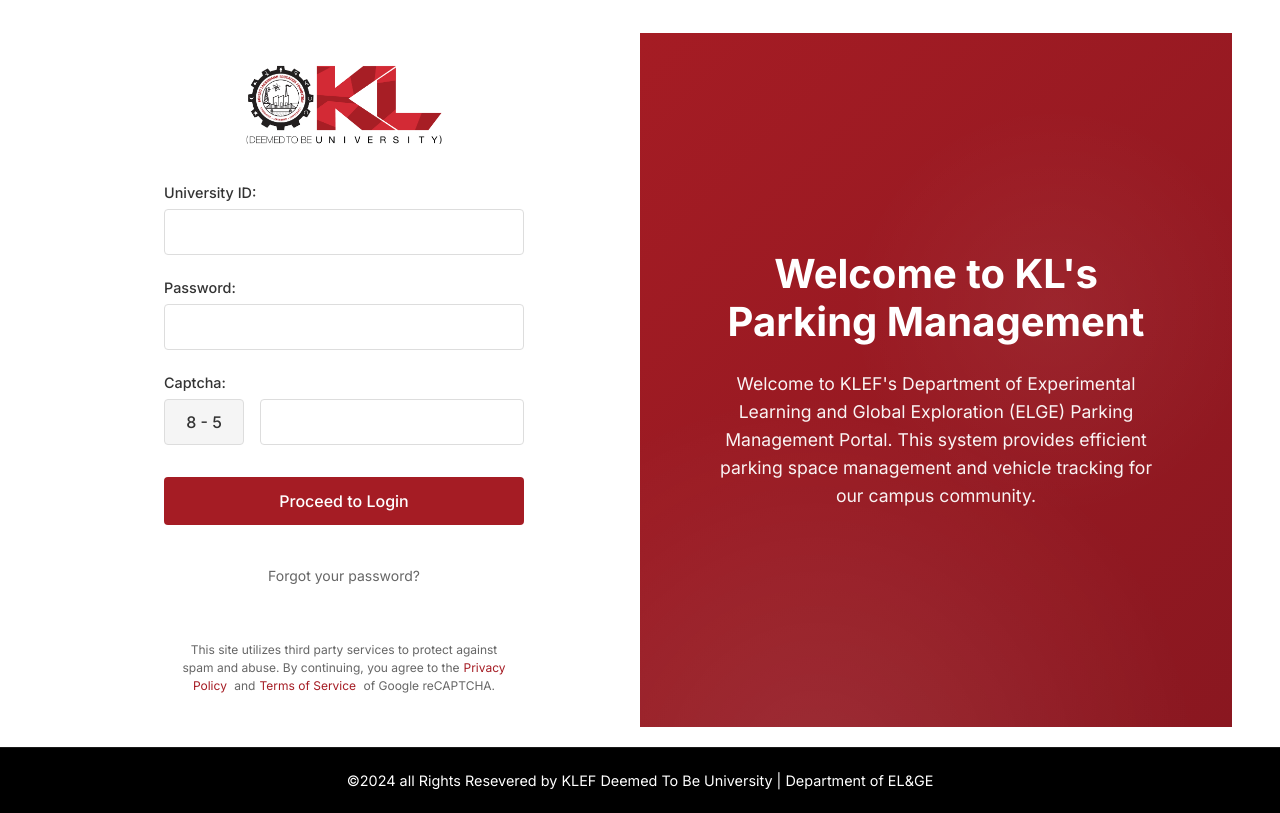
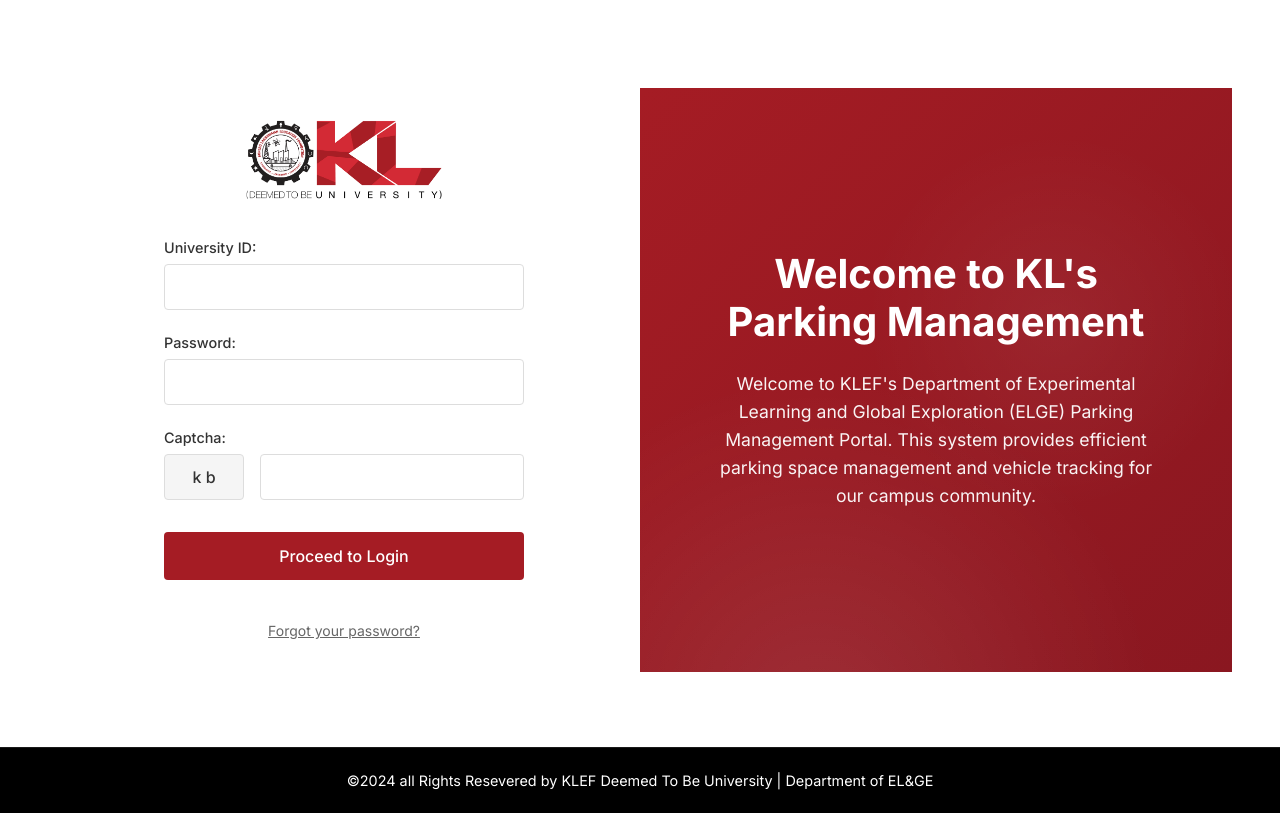
Before and after one commit to dinexh/parken, a Next.js app in the folder my-app/: page / in a window 1280 px wide. Built offline with nearby package versions, Linux system fonts and the light colour scheme.

Commit message:
added forgot password{

```diff
--- a/my-app/src/app/(pages)/auth/page.css
+++ b/my-app/src/app/(pages)/auth/page.css
@@ -169,12 +169,17 @@
   text-align: center;
   margin-top: 1rem;
 }
-
+.form__forgot a{
+  cursor: pointer;
+  text-decoration: underline;
+}
 .form__forgot-text {
   color: #666;
   text-decoration: none;
   font-size: 0.875rem;
   transition: color 0.2s ease;
+  cursor: pointer;
+  text-decoration: underline;
 }
 
 .form__forgot-text:hover {
--- a/my-app/src/app/(pages)/auth/page.tsx
+++ b/my-app/src/app/(pages)/auth/page.tsx
@@ -4,29 +4,40 @@ import { toast } from 'react-hot-toast';
 import './page.css';
 import Logo from '../../Assets/kllogo.png';
 import Image from 'next/image';
+import { useRouter } from 'next/navigation';
 
 export default function AuthPage() {
-  const [num1, setNum1] = useState(0);
-  const [num2, setNum2] = useState(0);
-  const [captchaInput, setCaptchaInput] = useState("");
-  const [errorMessage, setErrorMessage] = useState("");
+  const router = useRouter();
+  const [letter1, setLetter1] = useState('');
+  const [letter2, setLetter2] = useState('');
+  const [captchaInput, setCaptchaInput] = useState('');
+  const [errorMessage, setErrorMessage] = useState('');
+
+  const generateRandomLetter = () => {
+    const alphabet = 'abcdefghijklmnopqrstuvwxyz';
+    return alphabet[Math.floor(Math.random() * alphabet.length)];
+  };
+
+  const handleForgotPassword = () => {
+    router.push('/forgotpassword');
+  };
 
   useEffect(() => {
-    setNum1(Math.floor(Math.random() * 10) + 1);
-    setNum2(Math.floor(Math.random() * 10) + 1);
+    setLetter1(generateRandomLetter());
+    setLetter2(generateRandomLetter());
   }, []);
 
   function handleSubmit(e: React.FormEvent<HTMLFormElement>) {
     e.preventDefault();
-    if (parseInt(captchaInput) === num1 + num2) {
-      setErrorMessage("");
-      toast.success("Login Successful!");
+    if (captchaInput.toLowerCase() === letter1 + letter2) {
+      setErrorMessage('');
+      toast.success('Login Successful!');
     } else {
-      setErrorMessage("Incorrect verification. Try again.");
-      toast.error("Incorrect verification. Please try again.");
-      setNum1(Math.floor(Math.random() * 10) + 1);
-      setNum2(Math.floor(Math.random() * 10) + 1);
-      setCaptchaInput("");
+      setErrorMessage('Incorrect verification. Try again.');
+      toast.error('Incorrect verification. Please try again.');
+      setLetter1(generateRandomLetter());
+      setLetter2(generateRandomLetter());
+      setCaptchaInput('');
     }
   }
 
@@ -58,12 +69,13 @@ export default function AuthPage() {
           <div className="form__captcha">
             <label className="form__label">Captcha:</label>
             <div className="captcha-container">
-              <div className="captcha-question">{num1} - {num2}</div>
+              <div className="captcha-question">{letter1} {letter2}</div>
               <input
-                type="number"
+                type="text"
                 className="form__input captcha-input"
                 value={captchaInput}
                 onChange={(e) => setCaptchaInput(e.target.value)}
+                maxLength={2}
                 required
               />
             </div>
@@ -71,12 +83,7 @@ export default function AuthPage() {
           </div>
           <button type="submit" className="form__submit">Proceed to Login</button>
           <div className="form__forgot">
-            <a href="#" className="form__forgot-text">Forgot your password?</a>
-          </div>
-          <div className="form__terms">
-            This site utilizes third party services to protect against spam and abuse. By continuing, you agree to the
-            <a href="#" className="terms-link">Privacy Policy</a> and
-            <a href="#" className="terms-link">Terms of Service</a> of Google reCAPTCHA.
+            <a onClick={handleForgotPassword} className="form__forgot-text">Forgot your password?</a>
           </div>
         </form>
       </div>
```
